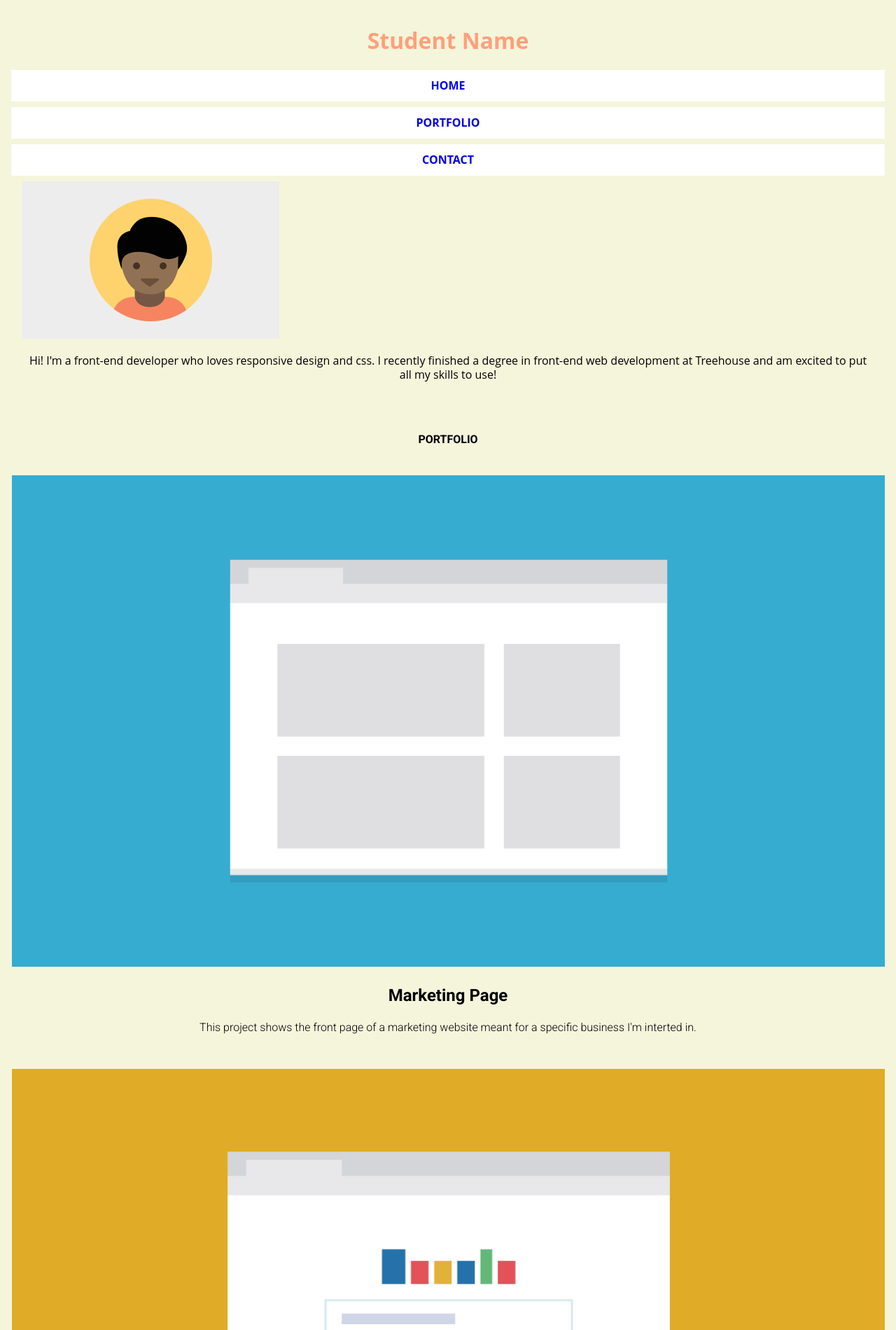
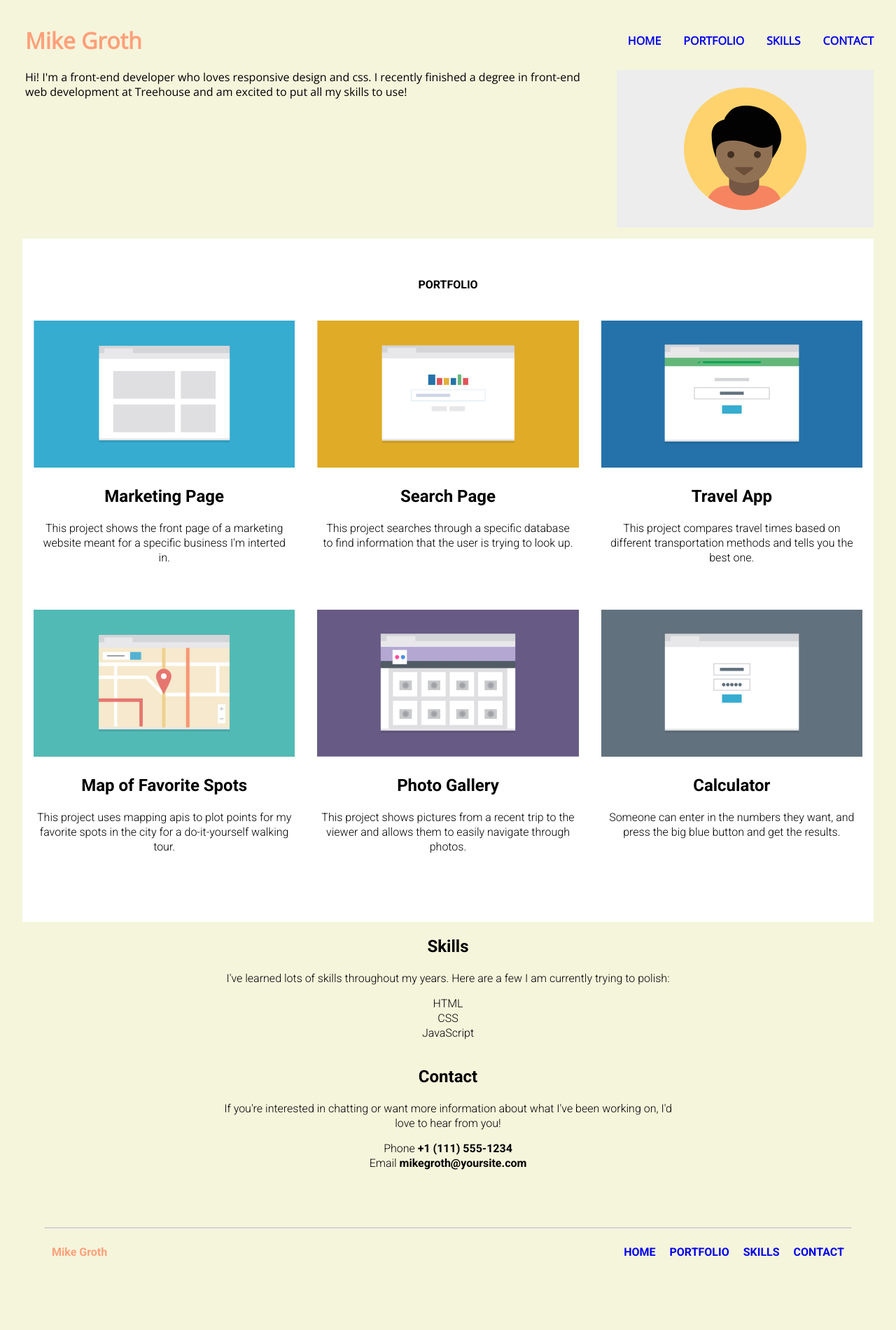
Before and after one commit to mikegroth/responsive-layout-site, a plain HTML site: page index.html in a window 1280 px wide. Shown: the top 1900 px of the page at 70% size. After the commit the page ends 1823 px from the top, so only its background shows below. Drawn offline with nearby package versions, Linux system fonts and the light colour scheme.

Commit message:
Updated to flex layout

```diff
--- a/index.html
+++ b/index.html
@@ -6,7 +6,7 @@
     <meta name="viewport" content="width=device-width, initial-scale=1.0">
     <link rel="preconnect" href="https://fonts.googleapis.com">
     <link rel="preconnect" href="https://fonts.gstatic.com" crossorigin>
-    <link href="https://fonts.googleapis.com/css2?family=Roboto:ital,wght@0,300;0,700;1,300&display=swap" rel="stylesheet">
+    <link href="https://fonts.googleapis.com/css2?family=Open+Sans:wght@300&family=Roboto:ital,wght@0,300;0,700;1,300&display=swap" rel="stylesheet">
     <link rel="stylesheet" href="css/styles.css">
     <title>Responsive Layout Site</title>
 </head>
@@ -14,22 +14,30 @@
 <body>
     <div class="wrapper">
         <header>
-            <h1>Student Name</h1>
-            <nav class="main-nav">
-                <ul>
-                    <li><a href="#">Home</a></li>
-                    <li><a href="#portfolio-id">Portfolio</a></li>
-                    <li><a href="#contact-id">Contact</a></li>
+            <div class="name-left-header">
+                <h1 class="name-left-item">Mike Groth</h1>
+                <nav class="main-nav name-left-header">
+                    <ul class="nav-container">
+                        <li class="nav nav-item1"><a href="index.html">Home</a></li>
+                        <li class="nav nav-item2"><a href="#portfolio-id">Portfolio</a></li>
+                        <li class="nav nav-item4"><a href="#skills-id">Skills</a></li>
+                        <li class="nav nav-item3"><a href="#contact-id">Contact</a></li>
                     </ul>
                 </nav>
-            <img src="images/responsive-layout-profile.png" alt="Great haircut Profile Picture">
-            <p>Hi! I'm a front-end developer who loves responsive design and css. I recently finished a degree in front-end web development at Treehouse and am excited to put all my skills to use!</p>
+            </div>
+
+            <div class="header-container">
+                <img src="images/responsive-layout-profile.png" alt="Great haircut Profile Picture" class="header-item intro-photo">
+                <p class="header-item intro">Hi! I'm a front-end developer who loves responsive design and css. I recently finished a degree in front-end web development at Treehouse and am excited to put all my skills to use!</p>
+            </div>
         </header>
 
-        <main class="portfolio-main">
+        <main>
+            <div class="portfolio-container">
             <h2 class="port-header" id="portfolio-id">Portfolio</h2>
+                <div class="flex-container">
                     <section class="portfolio section1">
-                    <img src="images/portfolio-1.png" alt="Marketing Page Website" class="section-image">
+                        <img src="images/portfolio-1.png" alt="Marketing Page Website">
                         <h2>Marketing Page</h2>
                         <p>This project shows the front page of a marketing website meant for a specific business I'm interted in.</p>
                     </section>
@@ -63,21 +71,39 @@
                         <h2>Calculator</h2>
                         <p>Someone can enter in the numbers they want, and press the big blue button and get the results.</p>
                     </section>
-        </main>
+                </div>
+            </div>
 
-        <footer>
+            <div class="skills">
+                <h2 id="skills-id">Skills</h2>
+                <p>I've learned lots of skills throughout my years. Here are a few I am currently trying to polish:</p>
+                    <ul>
+                        <li>HTML</li>
+                        <li>CSS</li>
+                        <li>JavaScript</li>
+                    </ul>
+            </div>
+
             <div class="contact">
                 <h2 id="contact-id">Contact</h2>
                 <p>If you're interested in chatting or want more information about what I've been working on, I'd love to hear from you!</p>
                     <ul>
-                        <li>Phone +1 (111) 555-1234</li>
-                        <li>Email email@yoursite.com</li>
+                        <li>Phone <span class="contact-bold">+1 (111) 555-1234</span></li>
+                        <li>Email <span class="contact-bold">mikegroth@yoursite.com</span></li>
                     </ul>
             </div>
+        </main>
 
+        <footer>
             <div class="footer-nav">
-                <span class="footer-child">Student Name</span>
-                <a href="#" class="footer-child">Back to top</a>
+                <ul class="footer-container">
+                    <li class="footer-item name">Mike Groth</li>
+                    <li class="footer-item top"><a href="#top">back to top</a></li>
+                    <li class="footer-item home"><a href="index.html">home</a></li>
+                    <li class="footer-item portfolio-btn"><a href="#portfolio-id">portfolio</a></li>
+                    <li class="footer-item skills-btn"><a href="#skills-id">skills</a></li>
+                    <li class="footer-item contact-btn"><a href="#contact-id">contact</a></li>
+                </ul>
             </div>
         </footer>
     </div>
```
Lines whose indentation alone changed are shown as unchanged.
